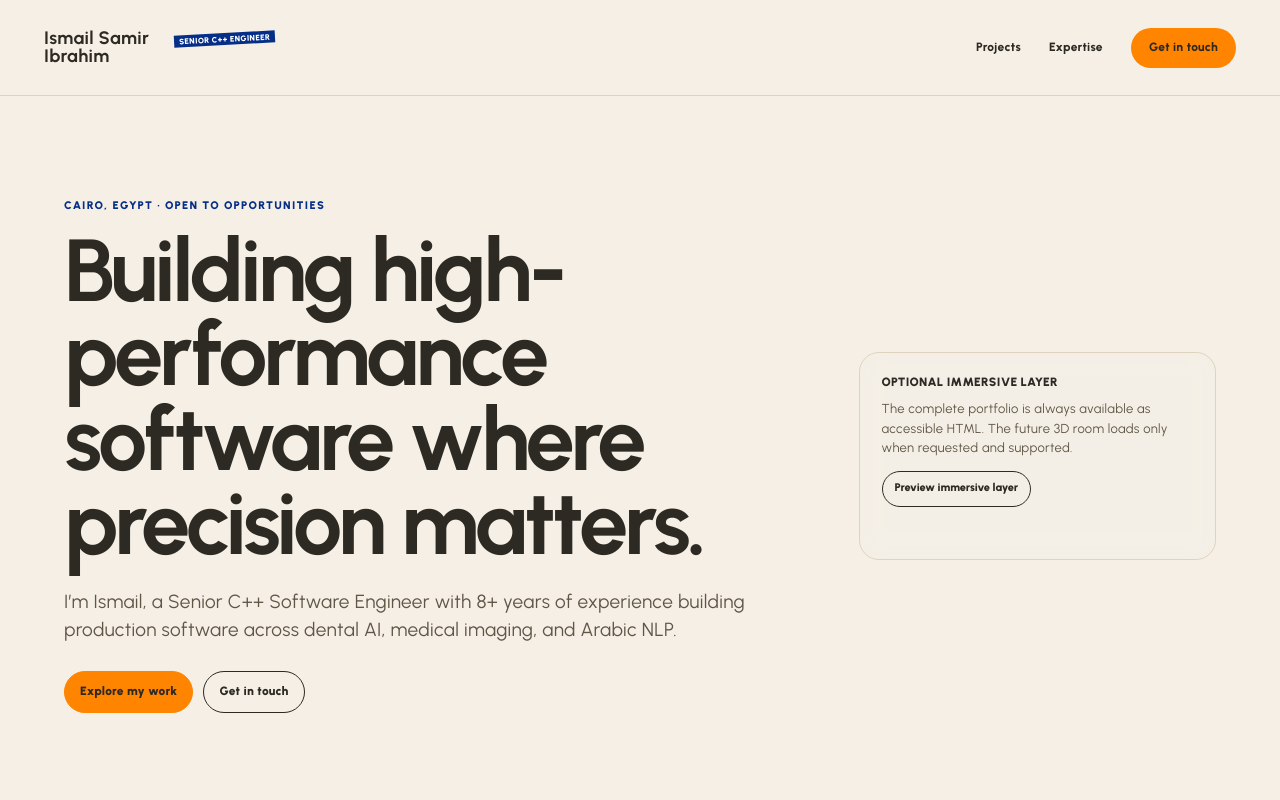
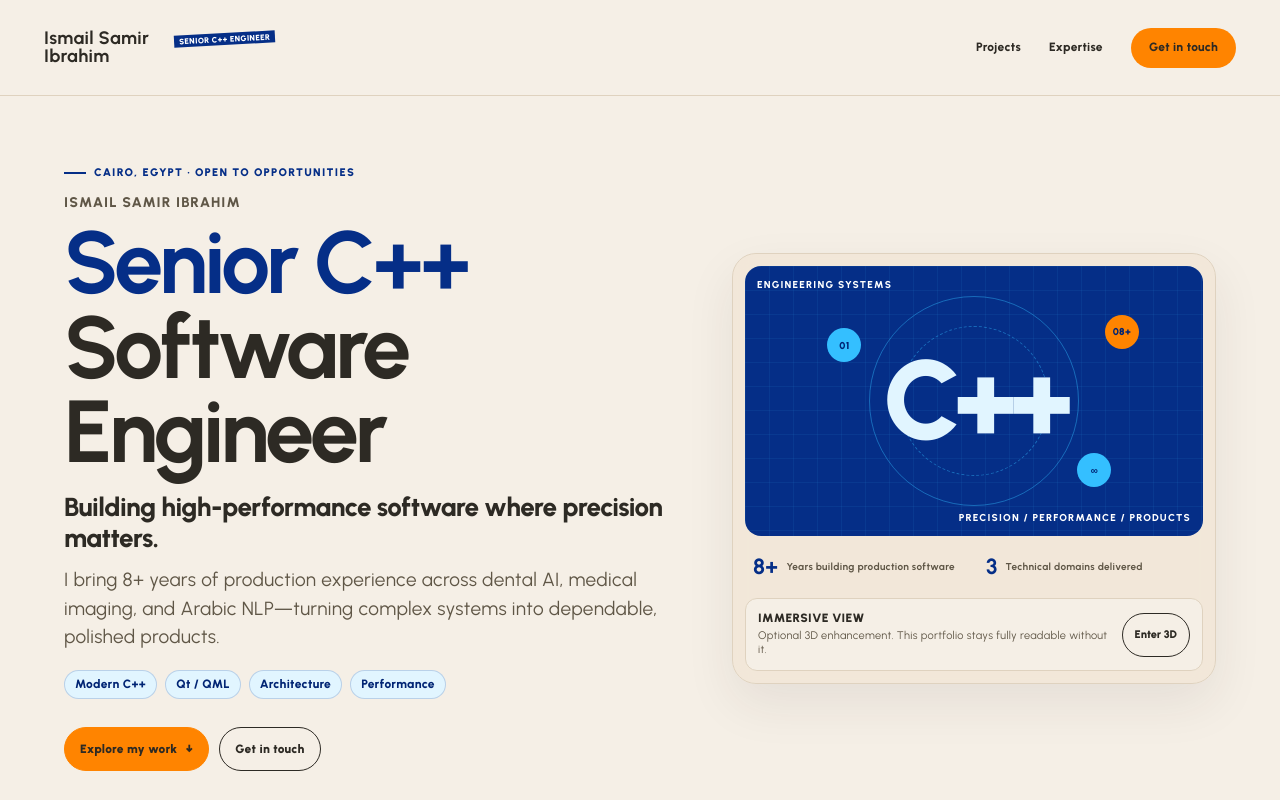
Before and after one commit to IsmailSamirIbrahim/portfolio-website, a Vue app: page / in a window 1280 px wide. Shown: the top 800 px of the page. Built offline with nearby package versions, Linux system fonts and the light colour scheme.

Commit message:
feat(PORT-24): build branded introduction

```diff
--- /dev/null
+++ b/src/components/HeroIntroduction.vue
@@ -0,0 +1,113 @@
+<script setup lang="ts">
+import type { ImmersivePhase } from '@/types/immersive'
+
+defineProps<{
+  immersiveActive: boolean
+  immersivePhase: ImmersivePhase
+  immersiveStatus: string
+  webGLAvailable: boolean
+}>()
+
+const emit = defineEmits<{
+  disableImmersive: []
+  requestImmersive: []
+}>()
+</script>
+
+<template>
+  <section id="top" class="hero" aria-labelledby="hero-title">
+    <div class="hero__copy">
+      <p class="eyebrow">Cairo, Egypt · Open to opportunities</p>
+      <p class="hero__identity">Ismail Samir Ibrahim</p>
+      <h1 id="hero-title">
+        <span class="hero__role-primary">Senior C++</span>
+        <span class="hero__role-secondary">Software Engineer</span>
+      </h1>
+      <p class="hero__statement">
+        Building high-performance software where precision matters.
+      </p>
+      <p class="hero__lede">
+        I bring 8+ years of production experience across dental AI, medical
+        imaging, and Arabic NLP—turning complex systems into dependable,
+        polished products.
+      </p>
+
+      <ul class="hero__specialties" aria-label="Primary specialties">
+        <li>Modern C++</li>
+        <li>Qt / QML</li>
+        <li>Architecture</li>
+        <li>Performance</li>
+      </ul>
+
+      <div class="action-row">
+        <a class="button button--primary" href="#projects">
+          Explore my work
+          <span aria-hidden="true">↓</span>
+        </a>
+        <a class="button" href="mailto:ismail.samir.ibrahim@gmail.com">
+          Get in touch
+        </a>
+      </div>
+    </div>
+
+    <aside class="hero__stage" aria-label="Engineering profile">
+      <div class="hero__blueprint" aria-hidden="true">
+        <span class="hero__blueprint-label">Engineering systems</span>
+        <strong>C++</strong>
+        <div class="hero__blueprint-orbit">
+          <span>01</span>
+          <span>08+</span>
+          <span>∞</span>
+        </div>
+        <p>Precision / Performance / Products</p>
+      </div>
+
+      <div class="hero__facts">
+        <div>
+          <strong>8+</strong>
+          <span>Years building production software</span>
+        </div>
+        <div>
+          <strong>3</strong>
+          <span>Technical domains delivered</span>
+        </div>
+      </div>
+
+      <div class="experience-switch">
+        <div>
+          <p class="experience-switch__title">Immersive view</p>
+          <p class="experience-switch__description">
+            Optional 3D enhancement. This portfolio stays fully readable
+            without it.
+          </p>
+        </div>
+        <button
+          v-if="!immersiveActive"
+          class="button button--compact"
+          type="button"
+          :disabled="immersivePhase === 'loading' || !webGLAvailable"
+          @click="emit('requestImmersive')"
+        >
+          {{
+            immersivePhase === 'loading'
+              ? 'Loading…'
+              : webGLAvailable
+                ? 'Enter 3D'
+                : '3D unavailable'
+          }}
+        </button>
+        <button
+          v-else
+          class="button button--compact"
+          type="button"
+          @click="emit('disableImmersive')"
+        >
+          Use 2D
+        </button>
+        <p class="status-message visually-hidden" aria-live="polite">
+          {{ immersiveStatus }}
+        </p>
+      </div>
+    </aside>
+  </section>
+</template>
--- a/src/components/PortfolioFallback.vue
+++ b/src/components/PortfolioFallback.vue
@@ -1,4 +1,5 @@
 <script setup lang="ts">
+import HeroIntroduction from '@/components/HeroIntroduction.vue'
 import SiteFooter from '@/components/SiteFooter.vue'
 import SiteHeader from '@/components/SiteHeader.vue'
 import { portfolioContent } from '@/content/portfolio'
@@ -26,59 +27,14 @@ const projects = portfolioContent.projects
     <SiteHeader />
 
     <main id="main-content">
-      <section id="top" class="hero">
-        <div class="hero__copy">
-          <p class="eyebrow">Cairo, Egypt · Open to opportunities</p>
-          <h1>Building high-performance software where precision matters.</h1>
-          <p class="hero__lede">
-            I’m Ismail, a Senior C++ Software Engineer with 8+ years of
-            experience building production software across dental AI, medical
-            imaging, and Arabic NLP.
-          </p>
-          <div class="action-row">
-            <a class="button button--primary" href="#projects">Explore my work</a>
-            <a class="button" href="mailto:ismail.samir.ibrahim@gmail.com">
-              Get in touch
-            </a>
-          </div>
-        </div>
-
-        <aside class="experience-switch" aria-labelledby="experience-switch-title">
-          <p id="experience-switch-title" class="experience-switch__title">
-            Optional immersive layer
-          </p>
-          <p>
-            The complete portfolio is always available as accessible HTML. The
-            future 3D room loads only when requested and supported.
-          </p>
-          <button
-            v-if="!immersiveActive"
-            class="button button--compact"
-            type="button"
-            :disabled="immersivePhase === 'loading'"
-            @click="emit('requestImmersive')"
-          >
-            {{
-              immersivePhase === 'loading'
-                ? 'Loading…'
-                : webGLAvailable
-                  ? 'Preview immersive layer'
-                  : '3D unavailable'
-            }}
-          </button>
-          <button
-            v-else
-            class="button button--compact"
-            type="button"
-            @click="emit('disableImmersive')"
-          >
-            Use 2D only
-          </button>
-          <p class="status-message" aria-live="polite">
-            {{ immersiveStatus }}
-          </p>
-        </aside>
-      </section>
+      <HeroIntroduction
+        :immersive-active="immersiveActive"
+        :immersive-phase="immersivePhase"
+        :immersive-status="immersiveStatus"
+        :web-g-l-available="webGLAvailable"
+        @disable-immersive="emit('disableImmersive')"
+        @request-immersive="emit('requestImmersive')"
+      />
 
       <section id="projects" class="content-section">
         <p class="eyebrow">Selected projects</p>
--- a/src/styles/main.css
+++ b/src/styles/main.css
@@ -315,9 +315,15 @@ button:disabled {
 
 .hero {
   display: grid;
-  gap: 42px;
-  min-height: 720px;
+  gap: var(--space-xl);
+  min-height: 680px;
   align-content: center;
+  overflow: hidden;
+}
+
+.hero > *,
+.hero__copy {
+  min-width: 0;
 }
 
 .eyebrow {
@@ -327,6 +333,16 @@ button:disabled {
   font-weight: 900;
   letter-spacing: 0.12em;
   text-transform: uppercase;
+}
+
+.eyebrow::before {
+  display: inline-block;
+  width: 22px;
+  height: 2px;
+  margin-right: var(--space-xs);
+  background: currentColor;
+  content: "";
+  vertical-align: middle;
 }
 
 h1,
@@ -344,7 +360,7 @@ h3 {
 
 h1 {
   max-width: 820px;
-  margin-bottom: 22px;
+  margin-bottom: var(--space-md);
   font-size: clamp(
     var(--font-size-title-md),
     10vw,
@@ -353,12 +369,62 @@ h1 {
   line-height: 0.96;
 }
 
+.hero__identity {
+  margin-bottom: var(--space-xs);
+  color: var(--color-text-muted);
+  font-size: var(--font-size-sm);
+  font-weight: 800;
+  letter-spacing: 0.08em;
+  text-transform: uppercase;
+}
+
+.hero h1 span {
+  display: block;
+}
+
+.hero__role-primary {
+  color: var(--color-dark-blue-500);
+}
+
+.hero__role-secondary {
+  color: var(--color-text);
+  overflow-wrap: anywhere;
+}
+
+.hero__statement {
+  max-width: 660px;
+  margin-bottom: var(--space-sm);
+  font-size: clamp(var(--font-size-lg), 2.2vw, var(--font-size-xxl));
+  font-weight: 800;
+  letter-spacing: -0.02em;
+  line-height: 1.2;
+}
+
 .hero__lede {
-  max-width: 690px;
-  margin-bottom: 26px;
+  max-width: 650px;
+  margin-bottom: var(--space-md);
   color: var(--muted);
   font-size: clamp(16px, 2vw, 19px);
   line-height: 1.5;
+}
+
+.hero__specialties {
+  display: flex;
+  flex-wrap: wrap;
+  gap: var(--space-xs);
+  margin: 0 0 var(--space-lg);
+  padding: 0;
+  list-style: none;
+}
+
+.hero__specialties li {
+  padding: 6px 10px;
+  color: var(--color-dark-blue-400);
+  background: var(--color-text-cyan-400);
+  border: var(--stroke-sm) solid rgba(5, 46, 135, 0.18);
+  border-radius: 999px;
+  font-size: var(--font-size-xxs);
+  font-weight: 800;
 }
 
 .action-row,
@@ -370,9 +436,10 @@ h1 {
 
 .button {
   display: inline-flex;
-  min-height: 42px;
+  min-height: 44px;
   align-items: center;
   justify-content: center;
+  gap: var(--space-xs);
   padding: 10px 15px;
   color: var(--ink);
   background: transparent;
@@ -381,6 +448,10 @@ h1 {
   font-size: 12px;
   font-weight: 900;
   text-decoration: none;
+  transition:
+    background-color 180ms var(--ease-smooth),
+    border-color 180ms var(--ease-smooth),
+    transform 180ms var(--ease-smooth);
 }
 
 .button--primary {
@@ -389,37 +460,207 @@ h1 {
   border-color: var(--orange);
 }
 
+.button:hover {
+  background: var(--color-surface-strong);
+}
+
+.button--primary:hover {
+  background: var(--color-beige-700);
+  border-color: var(--color-text);
+}
+
+.button:active {
+  transform: translateY(1px);
+}
+
 .button--compact {
-  min-height: 36px;
+  min-height: 44px;
   padding: 8px 12px;
   font-size: 11px;
 }
 
+.hero__stage {
+  position: relative;
+  width: 100%;
+  min-width: 0;
+  padding: var(--space-sm);
+  background: rgba(241, 229, 213, 0.76);
+  border: var(--stroke-sm) solid var(--color-border);
+  border-radius: var(--radius-xl);
+  box-shadow: 0 20px 50px rgba(45, 42, 36, 0.08);
+  backdrop-filter: blur(10px);
+}
+
+.hero__blueprint {
+  position: relative;
+  display: grid;
+  min-height: 270px;
+  place-items: center;
+  overflow: hidden;
+  color: var(--color-white-400);
+  background:
+    linear-gradient(rgba(52, 191, 255, 0.08) 1px, transparent 1px),
+    linear-gradient(90deg, rgba(52, 191, 255, 0.08) 1px, transparent 1px),
+    var(--color-dark-blue-500);
+  background-size: 24px 24px;
+  border-radius: var(--radius-lg);
+}
+
+.hero__blueprint::before,
+.hero__blueprint::after {
+  position: absolute;
+  border: var(--stroke-sm) solid rgba(52, 191, 255, 0.42);
+  border-radius: 50%;
+  content: "";
+}
+
+.hero__blueprint::before {
+  width: 210px;
+  height: 210px;
+}
+
+.hero__blueprint::after {
+  width: 150px;
+  height: 150px;
+  border-style: dashed;
+}
+
+.hero__blueprint > strong {
+  position: relative;
+  z-index: 1;
+  color: var(--color-text-cyan-400);
+  font-size: clamp(72px, 14vw, 112px);
+  font-weight: 900;
+  letter-spacing: -0.08em;
+  line-height: 0.8;
+}
+
+.hero__blueprint-label,
+.hero__blueprint > p {
+  position: absolute;
+  right: var(--space-sm);
+  left: var(--space-sm);
+  font-size: 10px;
+  font-weight: 800;
+  letter-spacing: 0.12em;
+  text-transform: uppercase;
+}
+
+.hero__blueprint-label {
+  top: var(--space-sm);
+}
+
+.hero__blueprint > p {
+  bottom: var(--space-sm);
+  margin: 0;
+  text-align: right;
+}
+
+.hero__blueprint-orbit {
+  position: absolute;
+  z-index: 2;
+  inset: 0;
+}
+
+.hero__blueprint-orbit span {
+  position: absolute;
+  display: grid;
+  width: 34px;
+  height: 34px;
+  place-items: center;
+  color: var(--color-dark-blue-400);
+  background: var(--color-cyan-400);
+  border-radius: 50%;
+  font-size: 10px;
+  font-weight: 900;
+}
+
+.hero__blueprint-orbit span:nth-child(1) {
+  top: 23%;
+  left: 18%;
+}
+
+.hero__blueprint-orbit span:nth-child(2) {
+  top: 18%;
+  right: 14%;
+  background: var(--color-orange-400);
+}
+
+.hero__blueprint-orbit span:nth-child(3) {
+  right: 20%;
+  bottom: 18%;
+}
+
+.hero__facts {
+  display: grid;
+  grid-template-columns: repeat(2, 1fr);
+  gap: var(--space-xs);
+  padding-block: var(--space-sm);
+}
+
+.hero__facts > div {
+  display: grid;
+  grid-template-columns: auto 1fr;
+  gap: var(--space-xs);
+  align-items: center;
+  min-width: 0;
+  padding: var(--space-xs);
+}
+
+.hero__facts strong {
+  color: var(--color-dark-blue-500);
+  font-size: var(--font-size-title-xs);
+  line-height: 1;
+}
+
+.hero__facts span {
+  color: var(--color-text-muted);
+  font-size: 10px;
+  font-weight: 700;
+  line-height: 1.25;
+}
+
 .experience-switch {
-  max-width: 480px;
-  padding: 22px;
-  background: rgba(245, 239, 230, 0.82);
+  display: grid;
+  grid-template-columns: minmax(0, 1fr);
+  gap: var(--space-sm);
+  align-items: center;
+  padding: var(--space-sm);
+  background: rgba(245, 239, 230, 0.88);
   border: 1px solid var(--line);
-  border-radius: 20px;
-  backdrop-filter: blur(12px);
+  border-radius: var(--radius-md);
+}
+
+.experience-switch .button {
+  justify-self: start;
 }
 
 .experience-switch__title {
-  margin-bottom: 8px;
+  margin-bottom: 2px;
   font-size: 12px;
   font-weight: 900;
   text-transform: uppercase;
 }
 
-.experience-switch > p:not(.experience-switch__title) {
+.experience-switch__description {
+  margin: 0;
   color: var(--muted);
-  font-size: 13px;
-  line-height: 1.5;
+  font-size: 11px;
+  line-height: 1.35;
 }
 
 .status-message {
-  min-height: 20px;
-  margin: 10px 0 0;
+  margin: 0;
+}
+
+@media (min-width: 480px) {
+  .experience-switch {
+    grid-template-columns: minmax(0, 1fr) auto;
+  }
+
+  .experience-switch .button {
+    justify-self: auto;
+  }
 }
 
 .content-section {
@@ -640,7 +881,7 @@ h1 {
   }
 
   .hero {
-    grid-template-columns: minmax(0, 1.35fr) minmax(280px, 0.65fr);
+    grid-template-columns: minmax(0, 1.12fr) minmax(320px, 0.88fr);
     align-items: center;
     gap: 52px;
   }
```
